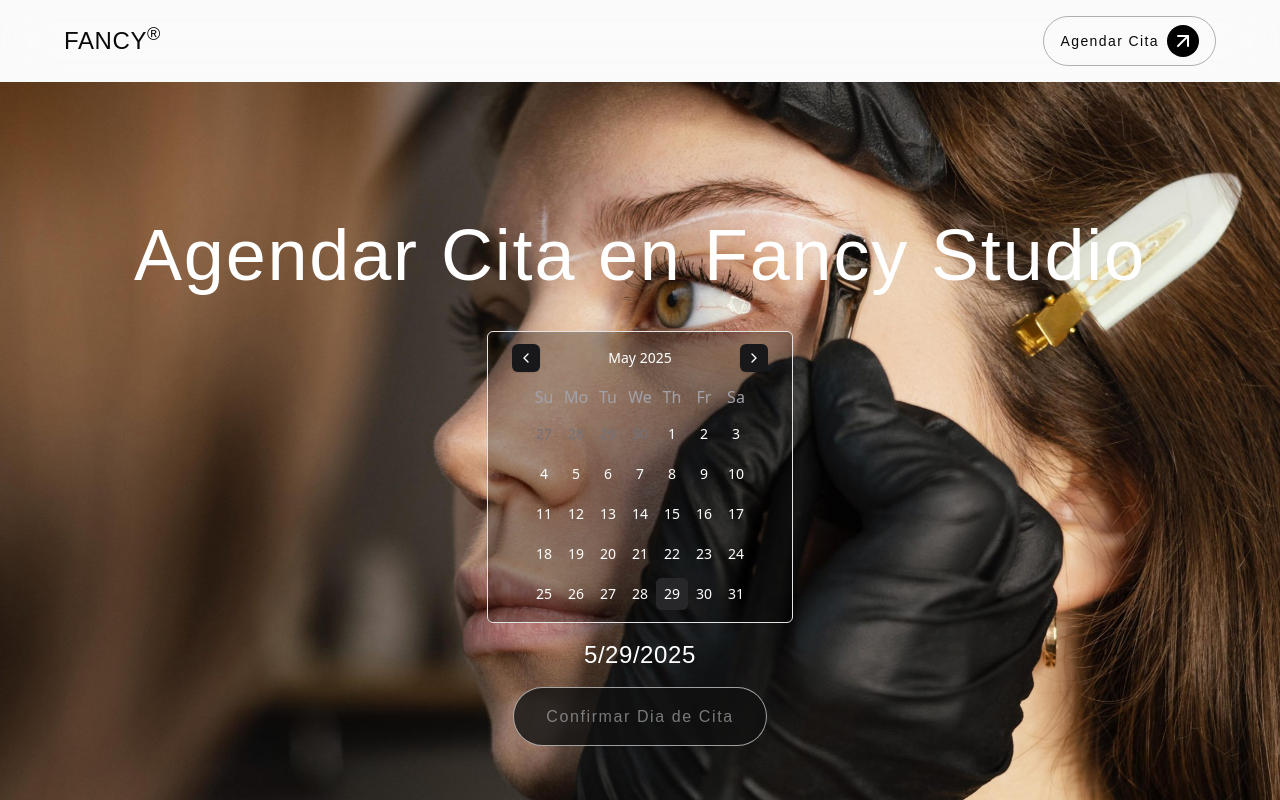
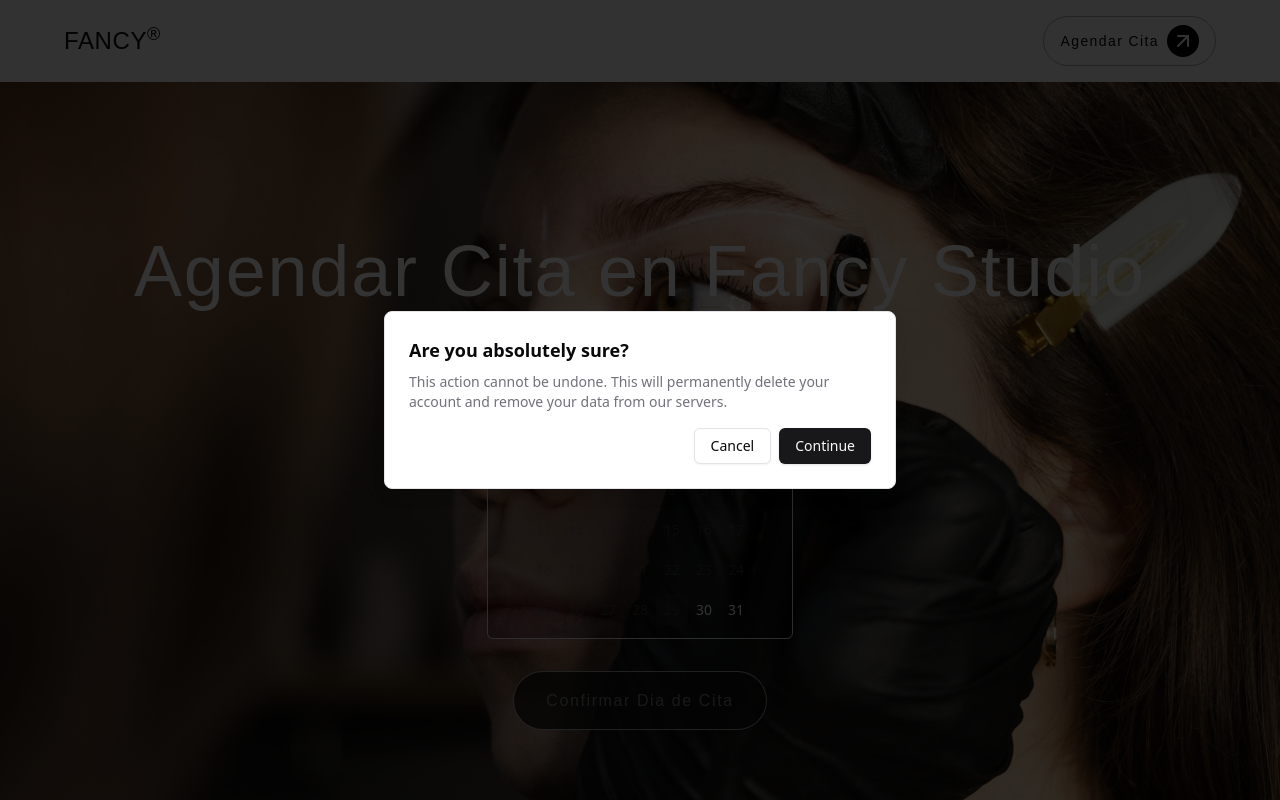
Before and after one commit to damian-pebe/fancy-studio, a Next.js app: page /agendar in a window 1280 px wide. Both pictures are taken after a click on the button "Confirmar Dia de Cita". Shown: the top 800 px of the page. Built offline with nearby package versions, Linux system fonts and the light colour scheme; a web font is replaced by a local one.

Commit message:
checking if works now

```diff
--- a/package.json
+++ b/package.json
@@ -9,6 +9,7 @@
     "lint": "next lint"
   },
   "dependencies": {
+    "@radix-ui/react-alert-dialog": "^1.1.14",
     "@radix-ui/react-slot": "^1.2.3",
     "bootstrap-icons": "^1.13.1",
     "class-variance-authority": "^0.7.1",
--- a/src/app/agendar/components/DatePicker.tsx
+++ b/src/app/agendar/components/DatePicker.tsx
@@ -6,7 +6,7 @@
 import ShinyText from "./ShinyText";
 
 export default function DatePicker() {
-  const [date, setDate] = React.useState<Date | undefined>(new Date());
+  const [date, setDate] = React.useState<Date | undefined>();
 
   return (
     <div className="w-full h-screen flex flex-col mt-20 md:mt-0 md:justify-center flex-wrap items-center gap-2 @md:flex-row">
@@ -18,31 +18,55 @@
       </div>
 
       <Calendar
+        fromDate={new Date(new Date().setDate(new Date().getDate() + 1))}
         mode="single"
         selected={date}
         onSelect={setDate}
         className="rounded-md border shadow-sm bg-black/30"
       />
       <BlurText
-        text={date?.toLocaleDateString() || ""}     animateBy="letters"     delay={100}
-
+        text={date?.toLocaleDateString() || ""}
+        animateBy="letters"
+        delay={100}
         className="flex justify-center items-center text-2xl tracking-wide font-ephesis text-white text-center w-full my-2"
       />
 
-      <button className="border border-white/60 hover:bg-[#222222aa] bg-[#111111cb] rounded-full px-8 p-4 transition-all duration-1000">
+
+
+
+      <AlertDialog>
+  <AlertDialogTrigger className="border border-white/60 hover:bg-[#222222aa] bg-[#111111cb] rounded-full px-8 p-4 transition-all duration-1000">
+
         <ShinyText
           text="Confirmar Dia de Cita"
           disabled={false}
           speed={3}
           className="custom-class  tracking-widest font-plaster"
         />
-      </button>
+
+
+  </AlertDialogTrigger>
+  <AlertDialogContent>
+    <AlertDialogHeader>
+      <AlertDialogTitle>Are you absolutely sure?</AlertDialogTitle>
+      <AlertDialogDescription>
+        This action cannot be undone. This will permanently delete your account
+        and remove your data from our servers.
+      </AlertDialogDescription>
+    </AlertDialogHeader>
+    <AlertDialogFooter>
+      <AlertDialogCancel>Cancel</AlertDialogCancel>
+      <AlertDialogAction>Continue</AlertDialogAction>
+    </AlertDialogFooter>
+  </AlertDialogContent>
+</AlertDialog>
     </div>
   );
 }
 
 import { motion, Transition } from "framer-motion";
 import { useEffect, useRef, useState, useMemo } from "react";
+import { AlertDialog, AlertDialogAction, AlertDialogCancel, AlertDialogContent, AlertDialogDescription, AlertDialogFooter, AlertDialogHeader, AlertDialogTitle, AlertDialogTrigger } from "@/components/ui/alert-dialog";
 
 type BlurTextProps = {
   text?: string;
--- /dev/null
+++ b/src/components/ui/alert-dialog.tsx
@@ -0,0 +1,141 @@
+"use client"
+
+import * as React from "react"
+import * as AlertDialogPrimitive from "@radix-ui/react-alert-dialog"
+
+import { cn } from "@/lib/utils"
+import { buttonVariants } from "@/components/ui/button"
+
+const AlertDialog = AlertDialogPrimitive.Root
+
+const AlertDialogTrigger = AlertDialogPrimitive.Trigger
+
+const AlertDialogPortal = AlertDialogPrimitive.Portal
+
+const AlertDialogOverlay = React.forwardRef<
+  React.ElementRef<typeof AlertDialogPrimitive.Overlay>,
+  React.ComponentPropsWithoutRef<typeof AlertDialogPrimitive.Overlay>
+>(({ className, ...props }, ref) => (
+  <AlertDialogPrimitive.Overlay
+    className={cn(
+      "fixed inset-0 z-50 bg-black/80 data-[state=open]:animate-in data-[state=closed]:animate-out data-[state=closed]:fade-out-0 data-[state=open]:fade-in-0",
+      className
+    )}
+    {...props}
+    ref={ref}
+  />
+))
+AlertDialogOverlay.displayName = AlertDialogPrimitive.Overlay.displayName
+
+const AlertDialogContent = React.forwardRef<
+  React.ElementRef<typeof AlertDialogPrimitive.Content>,
+  React.ComponentPropsWithoutRef<typeof AlertDialogPrimitive.Content>
+>(({ className, ...props }, ref) => (
+  <AlertDialogPortal>
+    <AlertDialogOverlay />
+    <AlertDialogPrimitive.Content
+      ref={ref}
+      className={cn(
+        "fixed left-[50%] top-[50%] z-50 grid w-full max-w-lg translate-x-[-50%] translate-y-[-50%] gap-4 border bg-background p-6 shadow-lg duration-200 data-[state=open]:animate-in data-[state=closed]:animate-out data-[state=closed]:fade-out-0 data-[state=open]:fade-in-0 data-[state=closed]:zoom-out-95 data-[state=open]:zoom-in-95 data-[state=closed]:slide-out-to-left-1/2 data-[state=closed]:slide-out-to-top-[48%] data-[state=open]:slide-in-from-left-1/2 data-[state=open]:slide-in-from-top-[48%] sm:rounded-lg",
+        className
+      )}
+      {...props}
+    />
+  </AlertDialogPortal>
+))
+AlertDialogContent.displayName = AlertDialogPrimitive.Content.displayName
+
+const AlertDialogHeader = ({
+  className,
+  ...props
+}: React.HTMLAttributes<HTMLDivElement>) => (
+  <div
+    className={cn(
+      "flex flex-col space-y-2 text-center sm:text-left",
+      className
+    )}
+    {...props}
+  />
+)
+AlertDialogHeader.displayName = "AlertDialogHeader"
+
+const AlertDialogFooter = ({
+  className,
+  ...props
+}: React.HTMLAttributes<HTMLDivElement>) => (
+  <div
+    className={cn(
+      "flex flex-col-reverse sm:flex-row sm:justify-end sm:space-x-2",
+      className
+    )}
+    {...props}
+  />
+)
+AlertDialogFooter.displayName = "AlertDialogFooter"
+
+const AlertDialogTitle = React.forwardRef<
+  React.ElementRef<typeof AlertDialogPrimitive.Title>,
+  React.ComponentPropsWithoutRef<typeof AlertDialogPrimitive.Title>
+>(({ className, ...props }, ref) => (
+  <AlertDialogPrimitive.Title
+    ref={ref}
+    className={cn("text-lg font-semibold", className)}
+    {...props}
+  />
+))
+AlertDialogTitle.displayName = AlertDialogPrimitive.Title.displayName
+
+const AlertDialogDescription = React.forwardRef<
+  React.ElementRef<typeof AlertDialogPrimitive.Description>,
+  React.ComponentPropsWithoutRef<typeof AlertDialogPrimitive.Description>
+>(({ className, ...props }, ref) => (
+  <AlertDialogPrimitive.Description
+    ref={ref}
+    className={cn("text-sm text-muted-foreground", className)}
+    {...props}
+  />
+))
+AlertDialogDescription.displayName =
+  AlertDialogPrimitive.Description.displayName
+
+const AlertDialogAction = React.forwardRef<
+  React.ElementRef<typeof AlertDialogPrimitive.Action>,
+  React.ComponentPropsWithoutRef<typeof AlertDialogPrimitive.Action>
+>(({ className, ...props }, ref) => (
+  <AlertDialogPrimitive.Action
+    ref={ref}
+    className={cn(buttonVariants(), className)}
+    {...props}
+  />
+))
+AlertDialogAction.displayName = AlertDialogPrimitive.Action.displayName
+
+const AlertDialogCancel = React.forwardRef<
+  React.ElementRef<typeof AlertDialogPrimitive.Cancel>,
+  React.ComponentPropsWithoutRef<typeof AlertDialogPrimitive.Cancel>
+>(({ className, ...props }, ref) => (
+  <AlertDialogPrimitive.Cancel
+    ref={ref}
+    className={cn(
+      buttonVariants({ variant: "outline" }),
+      "mt-2 sm:mt-0",
+      className
+    )}
+    {...props}
+  />
+))
+AlertDialogCancel.displayName = AlertDialogPrimitive.Cancel.displayName
+
+export {
+  AlertDialog,
+  AlertDialogPortal,
+  AlertDialogOverlay,
+  AlertDialogTrigger,
+  AlertDialogContent,
+  AlertDialogHeader,
+  AlertDialogFooter,
+  AlertDialogTitle,
+  AlertDialogDescription,
+  AlertDialogAction,
+  AlertDialogCancel,
+}
```
Also changed, not shown: 1 other file (tests, documents, lock files or other folders).
